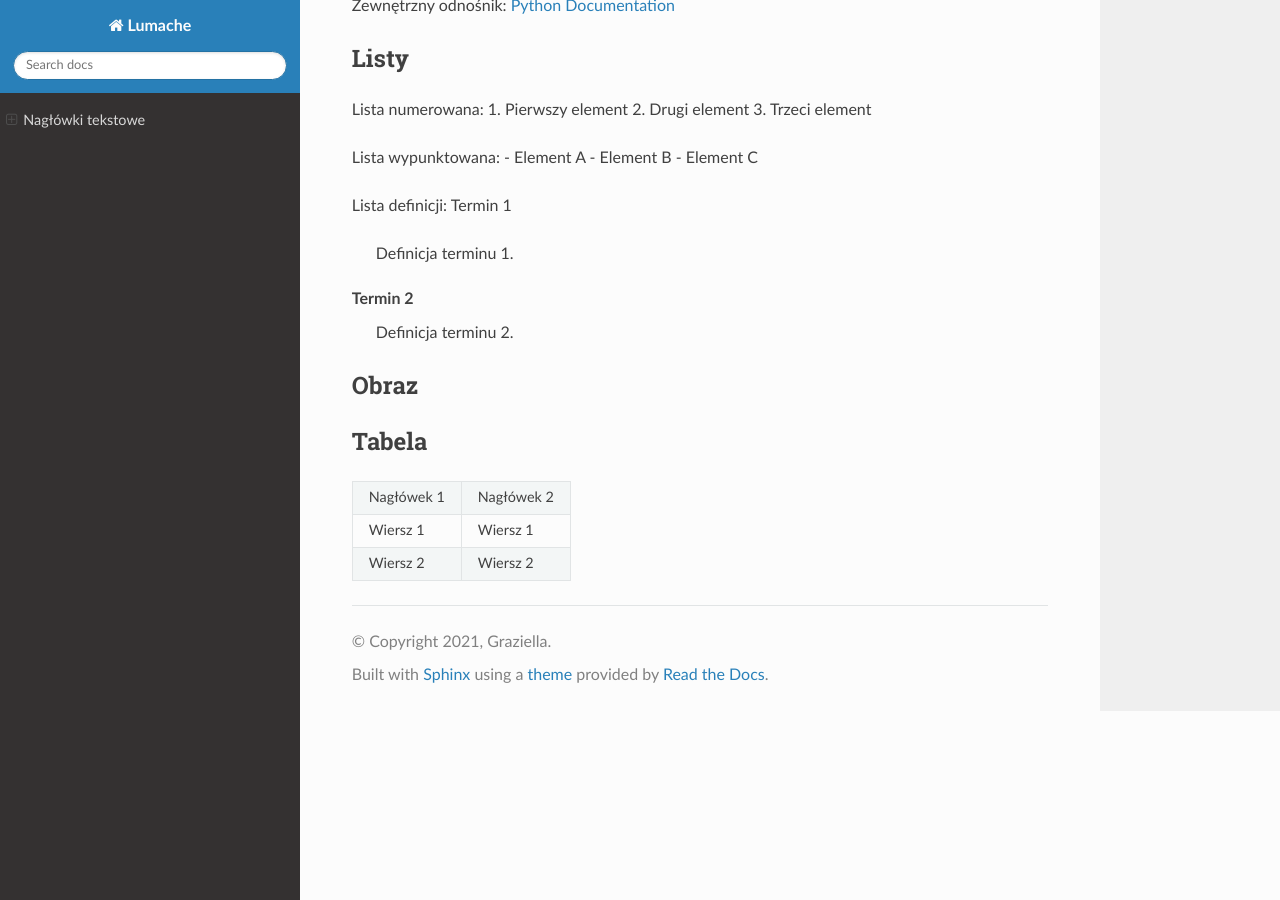
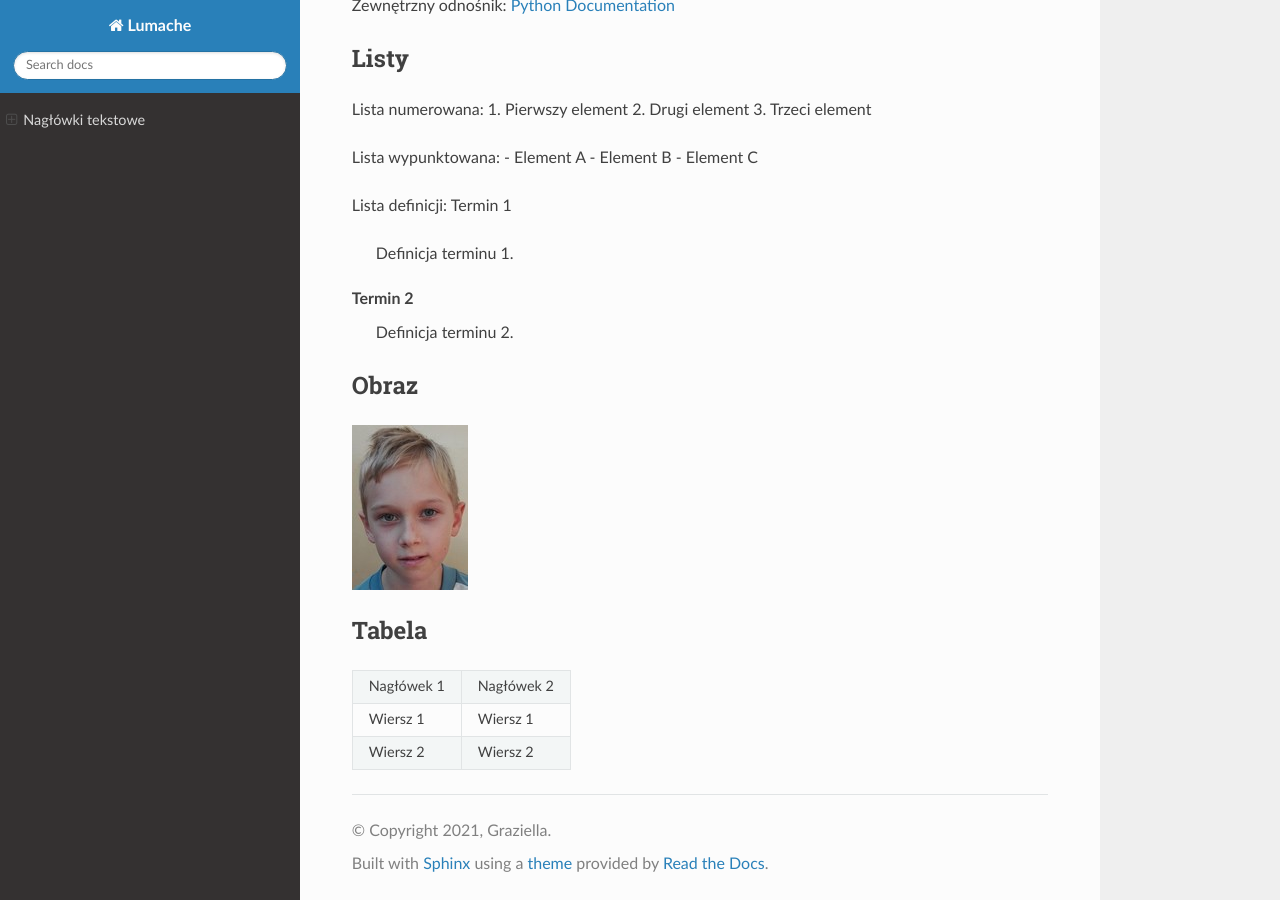
Before and after one commit to Olczyk-Fabian-ZSE/4TFFABIANO, a Sphinx documentation site: the page built from docs/source/index.rst, in a window 1280 px wide and 900 px high, scrolled down 985 px. Built offline with Sphinx 7.4.7 and the Read the Docs theme 3.1.0, drawn with Linux system fonts in a browser that asks for light colours.

Commit message:
Update index.rst

```diff
--- a/docs/source/index.rst
+++ b/docs/source/index.rst
@@ -65,10 +65,8 @@ Obraz
 =====
 
 .. image:: ./obraz.png
+      :alt: Tekst alternatywny
 
-   :alt: Tekst alternatywny
-
-   :align: center
 
 Tabela
 ======
```
